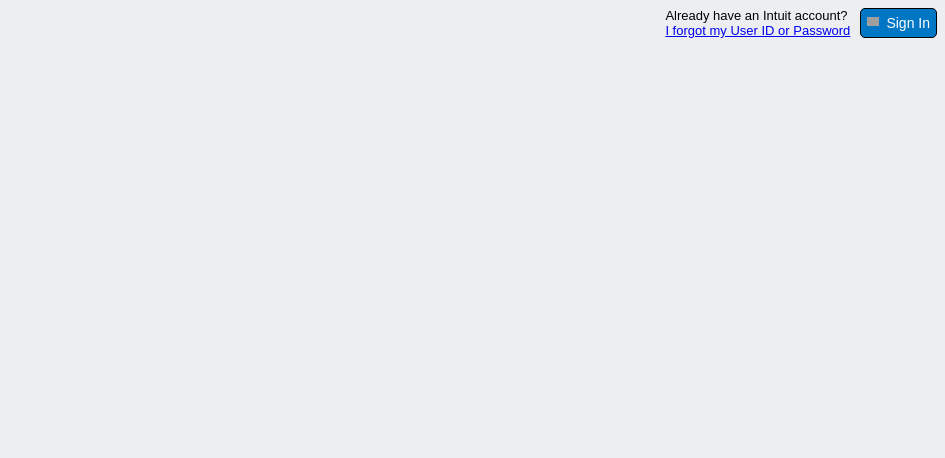
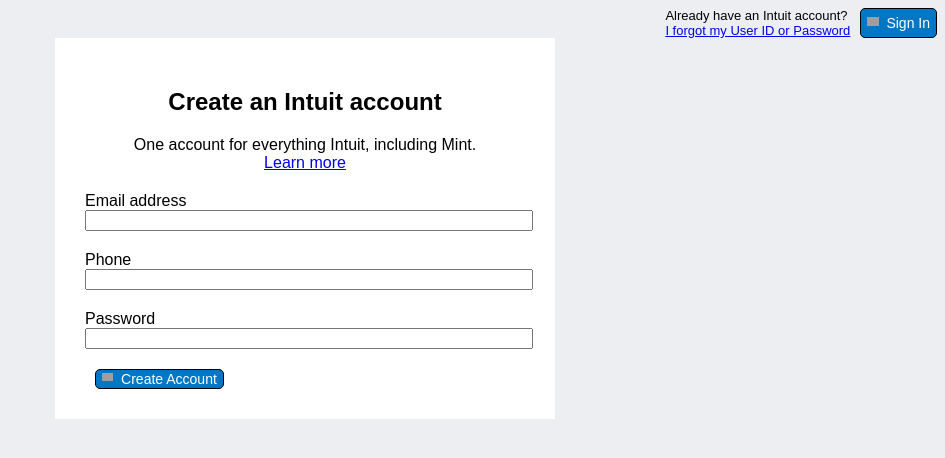
Before and after one commit to carlosprietobarron/SignUpPage-mint, a plain HTML site: page index.html in a window 1280 px wide. Shown: the whole page, without its empty margins (335-1280 px from the left). Drawn offline with Linux system fonts and the light colour scheme; grey boxes are pictures that could not be loaded.

Commit message:
Main Seccion and Form added and styled and positioned

```diff
--- a/index.html
+++ b/index.html
@@ -19,14 +19,45 @@
 
             <button id="signInButton">
                 <!-- <img  src="https://plugin.intuitcdn.net/identity-authn-core-ui/images/icon-whitelock@3x-76f33cec.png" alt="lock sign in button image"> -->
-                <span id="lockImageButton" ></span>
+                <span class="lockImageButton" ></span>
                 <span>Sign In</span>
             </button>
         </nav>
     </header>
 
+
     <section id="mainSection" >
+        <div id="centralContainer">
+            <div id="mainHeader">
 
+            </div>
+            <div id="formContainer">
+                <div id="titleForm">
+                    <h1>Create an Intuit account</h1>
+                    <p id="accountPromotion" style="margin-bottom:0;">One account for everything Intuit, including Mint.</p>
+                    <a href="https://accounts-help.lc.intuit.com/questions/1582580-creating-an-account">Learn more</a>
+                </div>
+                <form action="#" method="POST">
+                    <label class="formLabels" for="emailField">Email address
+                        <input class="inputText" type="email" name="emailField" id="email">
+                    </label>
+
+                    <label class="formLabels" for="telField">Phone
+                        <input class="inputText" type="tel" name="telField" id="tel">
+                    </label>
+
+                    <label class="formLabels" for="">Password
+                        <input class="inputText" type="password" name="pwdField" id="pwd">
+                    </label>
+
+                    <button id="submitButton">
+                        <!-- <img  src="https://plugin.intuitcdn.net/identity-authn-core-ui/images/icon-whitelock@3x-76f33cec.png" alt="lock sign in button image"> -->
+                        <span class="lockImageButton" ></span>
+                        <span>Create Account</span>
+                    </button>
+                </form>
+            </div>
+        </div>
     </section>
 
     <footer>
--- a/styles.css
+++ b/styles.css
@@ -32,7 +32,7 @@
     border-radius: 5px;
 }
 
-#lockImageButton{
+.lockImageButton{
     height: 1em;
     width: .8em;
     margin-top: 2px;
@@ -44,3 +44,51 @@
     background-size: contain;
     background-repeat: no-repeat;
 }
+
+#centralContainer{
+    display: flex;
+    flex-direction: column;
+    width: 500px;
+}
+
+#mainSection{
+    display: flex;
+    flex-direction: column;
+    align-items: center;
+}
+
+#accountPromotion{
+
+}
+
+#formContainer{
+    display: flex;
+    flex-direction: column;
+    background-color: white;
+    padding: 30px;
+}
+
+#titleForm{
+    text-align: center;
+    margin-bottom: 20px;
+}
+
+
+.formLabels{
+    display: block;
+    margin-bottom: 20px;
+}
+
+#submitButton{
+    margin-left: 10px;
+    font-size: 14px;
+    border: none;
+    background-color: #0077c5;
+    color: white;
+    border: 1px solid black;
+    border-radius: 5px;
+}
+
+.inputText{
+    width: 100%;
+}
```
